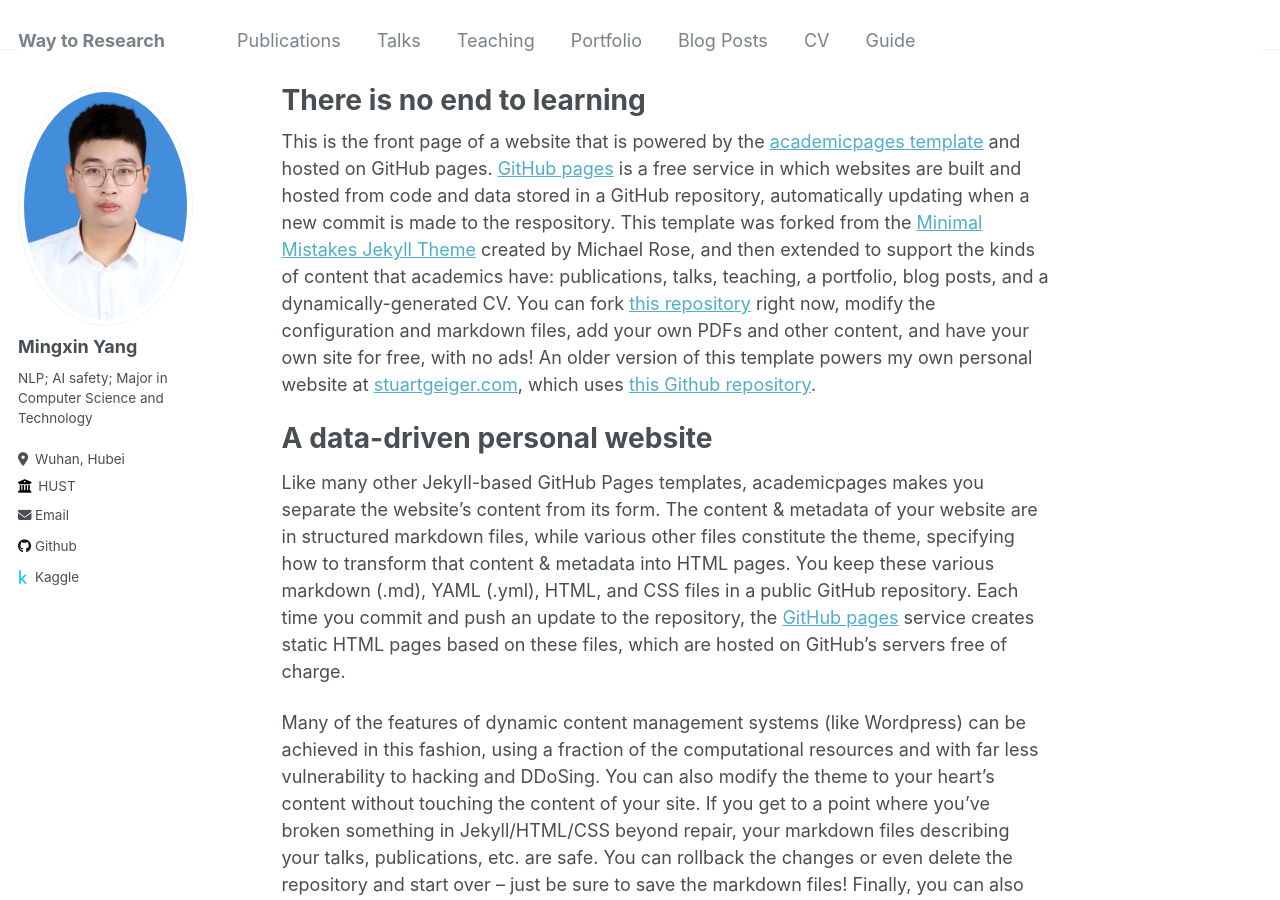
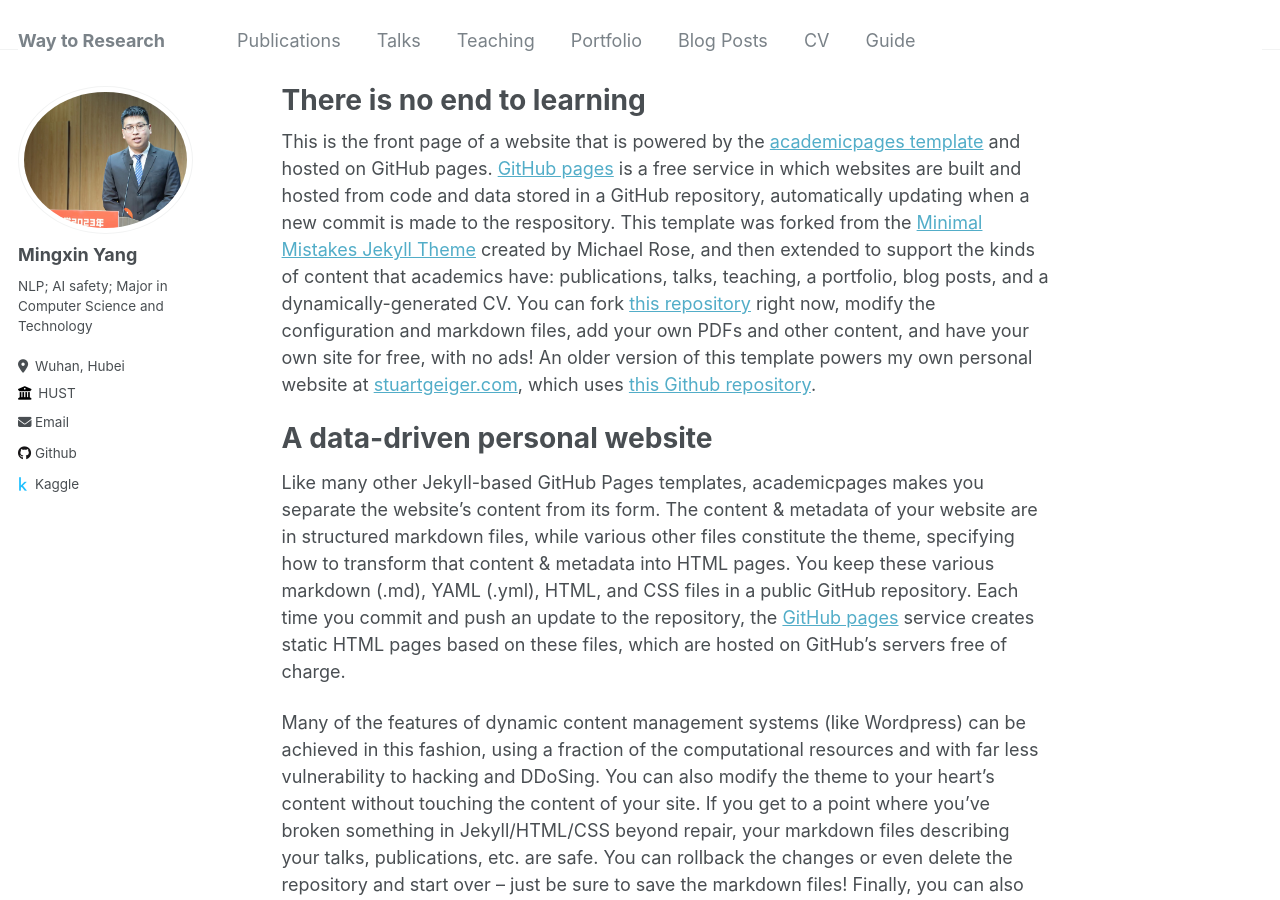
Before and after one commit to ymx10086/ymx10086.github.io, a Jekyll site: the page built from _pages/about.md, in a window 1280 px wide and 900 px high. Built offline with Jekyll 4.4.1, drawn with Linux system fonts in a browser that asks for light colours.

```diff
--- a/_config.yml
+++ b/_config.yml
@@ -21,7 +21,7 @@ repository               : "ymx10086/ymx10086.github.io"
 #               Additional customization can be done by editing /_includes/author-profile.html
 author:
   # Biographic information
-  avatar           : "ymx.png"
+  avatar           : "ymx10086.png"
   name             : "Mingxin Yang"
   pronouns         : # example: "she/her"
   bio              : "NLP; AI safety; Major in Computer Science and Technology"
```
Also changed, not shown: images/ymx10086.png (added).
